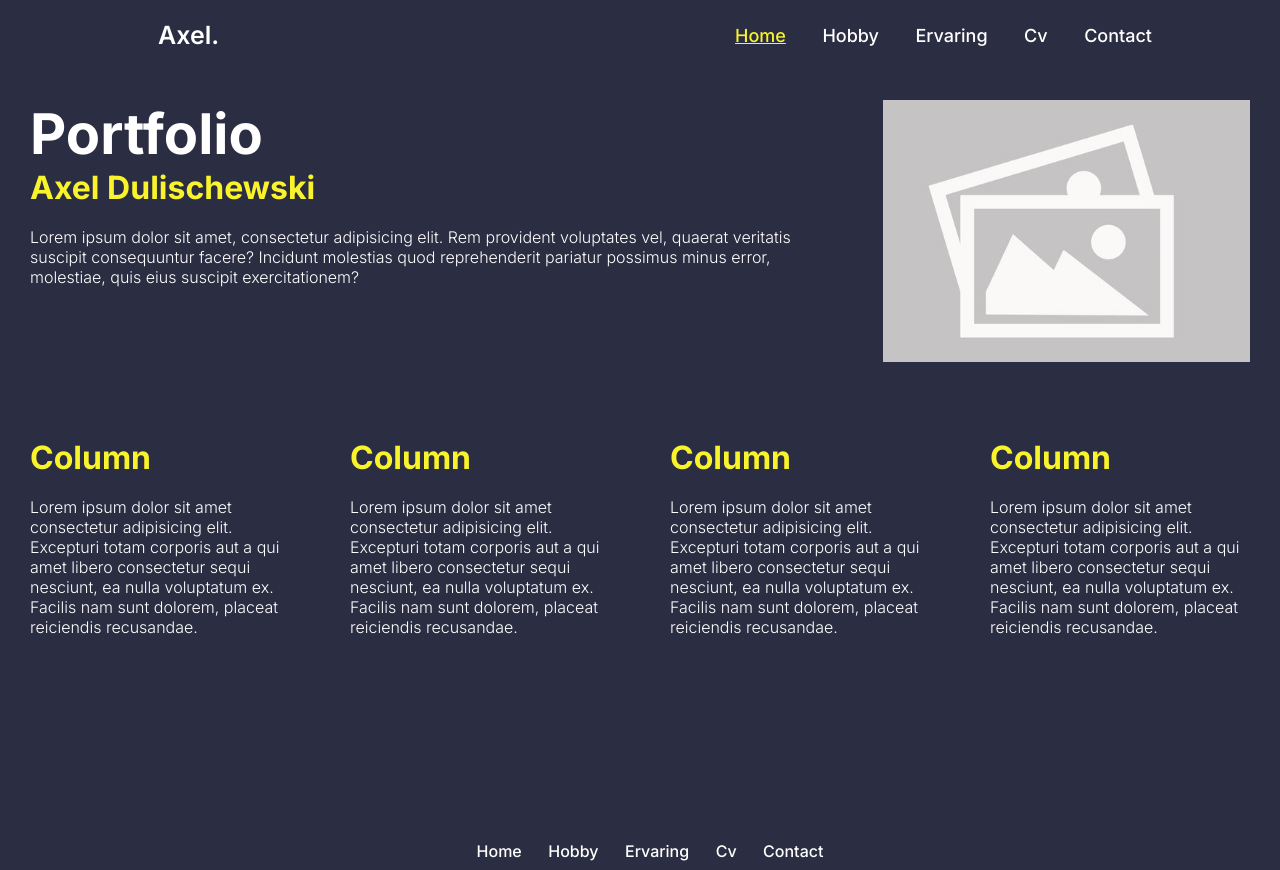
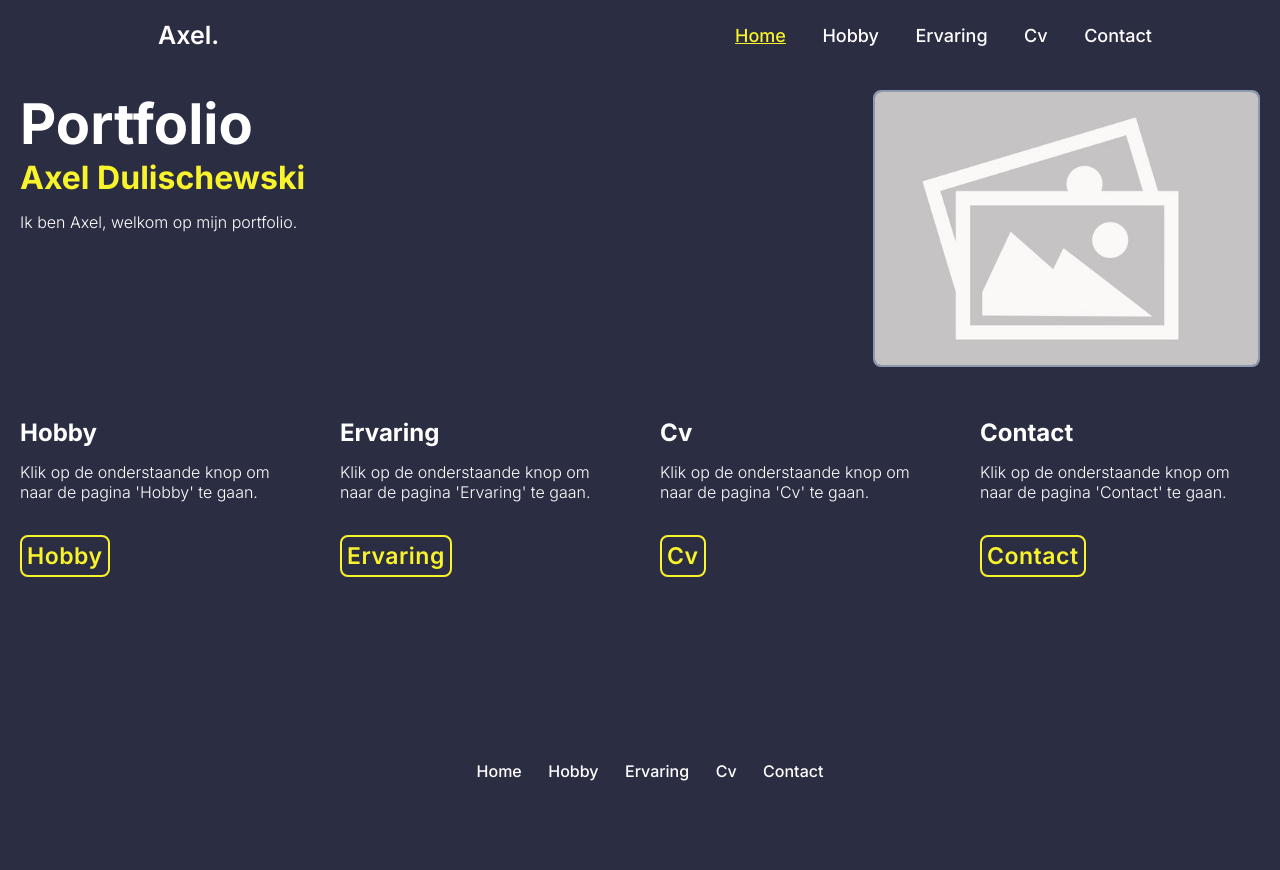
Before and after one commit to DeadApex/websites_project1, a plain HTML site: page index.html in a window 1280 px wide. After the commit the page ends 800 px from the top, so only its background shows below. Drawn offline with Linux system fonts and the light colour scheme.

Commit message:
index content + css

```diff
--- a/css/default.css
+++ b/css/default.css
@@ -11,36 +11,43 @@
 .column-25 {
   float: left;
   width: 25%;
-  padding: 30px;
-  margin-bottom: 10px;
+  padding: 20px;
+  margin-bottom: 5px;
 }
 
 .column-33 {
   float: left;
   width: 33.33%;
-  padding: 30px;
-  margin-bottom: 10px;
+  padding: 20px;
+  margin-bottom: 5px;
 }
 
 .column-50 {
   float: left;
   width: 50%;
-  padding: 30px;
-  margin-bottom: 10px;
+  padding: 20px;
+  margin-bottom: 5px;
 }
 
 .column-66 {
   float: left;
   width: 66.66%;
-  padding: 30px;
-  margin-bottom: 10px;
+  padding: 20px;
+  margin-bottom: 5px;
 }
 
 .column-75 {
   float: left;
   width: 75%;
-  padding: 30px;
-  margin-bottom: 10px;
+  padding: 20px;
+  margin-bottom: 5px;
+}
+
+.column-100 {
+  float: left;
+  width: 100%;
+  padding: 20px;
+  margin-bottom: 5px;
 }
 
 .row:after {
@@ -51,6 +58,8 @@
 
 img {
   width: 100%;
+  border: 2px solid #8d99ae;
+  border-radius: 8px;
 }
 
 body {
@@ -107,7 +116,7 @@ nav a.active {
 
 .home-content p {
   font-size: 16px;
-  margin: 20px 0 40px;
+  margin: 15px 0 40px;
 }
 
 #center a {
@@ -123,16 +132,26 @@ nav a.active {
 }
 
 main {
-    min-height: 100vh;
-    margin-bottom: -50px;
+  min-height: 90vh;
+  margin-bottom: -50px;
+}
+
+.button {
+  text-decoration: none;
+  padding: 5px;
+  border: 2px solid #f8f32b;
+  color: #f8f32b;
+  font-weight: 600;
+  letter-spacing: 0.5px;
+  width: 150px;
+  border-radius: 8px;
 }
 
 .push {
-    height: 50px;
+  height: 50px;
 }
 
 footer {
-  /* position: absolute; */
   bottom: 0;
   left: 0;
   height: 50px;
@@ -144,19 +163,31 @@ footer {
   text-align: center;
 }
 
+ul,
+li {
+  margin: 15px;
+  font-size: 16px;
+}
+
+.axel {
+    height: auto;
+    /* width: auto; */
+}
+
 .topnav {
   overflow: hidden;
 }
-
-/* .topnav a {
-  display: block;
-} */
 
 .topnav .icon {
   display: none;
 }
 
-@media screen and (width <=800px) {
+.home-content .ondertitel {
+  color: #ffffff;
+  font-size: 24px;
+}
+
+@media screen and (width <=750px) {
   .topnav a:not(:first-child) {
     display: none;
   }
@@ -166,7 +197,7 @@ footer {
   }
 }
 
-@media screen and (width <=800px) {
+@media screen and (width <=750px) {
   .topnav.responsive {
     position: relative;
   }
@@ -180,15 +211,9 @@ footer {
     display: block;
     text-align: left;
   }
-  /* #center {
-    position: unset;
-    bottom: 0;
-    left: 0;
-    width: 100%;
-  } */
 }
 
-@media (width <=800px) {
+@media (width <=750px) {
   .column-25,
   .column-33,
   .column-66 {
--- a/index.html
+++ b/index.html
@@ -1,5 +1,5 @@
 <!DOCTYPE html>
-<html lang="en">
+<html lang="nl">
 
 <head>
     <meta charset="UTF-8">
@@ -9,6 +9,7 @@
     <meta name="description" content="Portfolio Axel Dulischewski">
     <meta name="author" content="Axel Dulischewski">
     <title>Portfolio Axel Dulischewski</title>
+    <link rel="icon" type="image/x-icon" href="img/favicon.ico">
     <link rel="preconnect" href="https://fonts.googleapis.com">
     <link rel="preconnect" href="https://fonts.gstatic.com" crossorigin>
     <link
@@ -19,6 +20,7 @@
 </head>
 
 <body>
+
     <header>
         <nav class="topnav" id="myTopnav">
             <a href="#" class="logo">Axel.</a>
@@ -39,15 +41,12 @@
                 <div class="column-66">
                     <h1>Portfolio</h1>
                     <h2>Axel Dulischewski</h2>
-                    <p>Lorem ipsum dolor sit amet, consectetur adipisicing elit. Rem provident voluptates vel, quaerat
-                        veritatis
-                        suscipit consequuntur facere? Incidunt molestias quod reprehenderit pariatur possimus minus error,
-                        molestiae, quis eius suscipit exercitationem?</p>
+                    <p>Ik ben Axel, welkom op mijn portfolio.</p>
                 </div>
             </div>
 
-            <div class="column-33">
-                <img src="img/foto.jpg" alt="placeholder">
+            <div class="column-33 axel">
+                <img src="img/foto.jpg" alt="Axel">
             </div>
 
         </div>
@@ -55,64 +54,46 @@
         <div class="row">
             <div class="home-content">
                 <div class="column-25">
-                    <h2>Column</h2>
+                    <h2 class="ondertitel">Hobby</h2>
                     <p>
-                        Lorem ipsum dolor sit amet consectetur adipisicing elit. Excepturi totam corporis aut a qui amet
-                        libero
-                        consectetur sequi nesciunt, ea nulla voluptatum ex. Facilis nam sunt dolorem, placeat reiciendis
-                        recusandae.
+                        Klik op de onderstaande knop om naar de pagina 'Hobby' te gaan.
                     </p>
+                    <a class="button" href="hobby.html">Hobby</a>
                 </div>
             </div>
             <div class="home-content">
                 <div class="column-25">
-                    <h2>Column</h2>
+                    <h2 class="ondertitel">Ervaring</h2>
                     <p>
-                        Lorem ipsum dolor sit amet consectetur adipisicing elit. Excepturi totam corporis aut a qui amet
-                        libero
-                        consectetur sequi nesciunt, ea nulla voluptatum ex. Facilis nam sunt dolorem, placeat reiciendis
-                        recusandae.
+                        Klik op de onderstaande knop om naar de pagina 'Ervaring' te gaan.
                     </p>
+                    <a class="button" href="ervaring.html">Ervaring</a>
                 </div>
             </div>
             <div class="home-content">
                 <div class="column-25">
-                    <h2>Column</h2>
+                    <h2 class="ondertitel">Cv</h2>
                     <p>
-                        Lorem ipsum dolor sit amet consectetur adipisicing elit. Excepturi totam corporis aut a qui amet
-                        libero
-                        consectetur sequi nesciunt, ea nulla voluptatum ex. Facilis nam sunt dolorem, placeat reiciendis
-                        recusandae.
+                        Klik op de onderstaande knop om naar de pagina 'Cv' te gaan.
                     </p>
+                    <a class="button" href="cv.html">Cv</a>
                 </div>
             </div>
             <div class="home-content">
                 <div class="column-25">
-                    <h2>Column</h2>
+                    <h2 class="ondertitel">Contact</h2>
                     <p>
-                        Lorem ipsum dolor sit amet consectetur adipisicing elit. Excepturi totam corporis aut a qui amet
-                        libero
-                        consectetur sequi nesciunt, ea nulla voluptatum ex. Facilis nam sunt dolorem, placeat reiciendis
-                        recusandae.
+                        Klik op de onderstaande knop om naar de pagina 'Contact' te gaan.
                     </p>
+                    <a class="button" href="contact.html">Contact</a>
                 </div>
             </div>
         </div>
         <div class="push"></div>
     </main>
 
-    <!-- <section class="home">
-        <div class="home-content">
-            <h1>Titel</h1>
-            <h2>Ondertitel</h2>
-            <p>Lorem ipsum dolor sit amet, consectetur adipisicing elit. Rem provident voluptates vel, quaerat veritatis
-                suscipit consequuntur facere? Incidunt molestias quod reprehenderit pariatur possimus minus error,
-                molestiae, quis eius suscipit exercitationem?</p>
-        </div>
-    </section> -->
-
     <footer>
-        <nav  id="center">
+        <nav id="center">
             <a href="index.html" class="active">Home</a>
             <a href="hobby.html">Hobby</a>
             <a href="ervaring.html">Ervaring</a>
@@ -131,6 +112,7 @@
             }
         }
     </script>
+
 </body>
 
 </html>
```
Also changed, not shown: img/ableton.jpg (added), img/ableton1.jpg (added), img/axel.jpg (added), img/axel1.jpg (added), img/controller.jpg (added), img/controller1.jpg (added), img/favicon.ico (added), img/soprodal.jpg (added), img/soprodal1.jpg (added).
